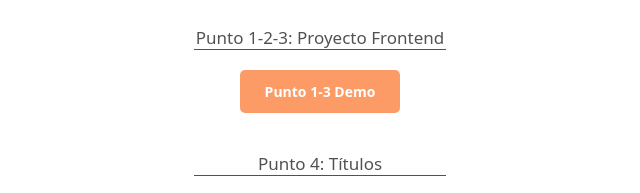
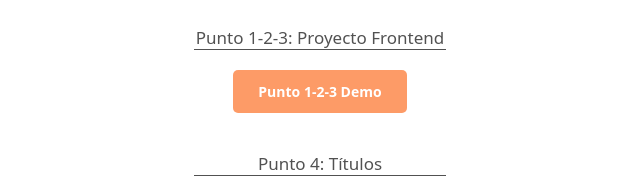
Before and after one commit to Kevinsanc123/taller-9-full_stark, a plain HTML site: page index.html in a window 1280 px wide. Shown: the part 285-478 px from the top of the page, 320-960 px from the left. Drawn offline with Linux system fonts and the light colour scheme.

Commit message:
se corrige la pagina

```diff
--- a/index.html
+++ b/index.html
@@ -17,9 +17,8 @@
           <p>
             Punto 1-2-3: Proyecto Frontend
           </p>
-          <a href="./punto-1-3/index.html">
-            Punto 1-3 Demo
-          </a>
+          <a href="./punto-1-2-3/index.html">Punto 1-2-3 Demo</a>
+
         </li>
         <li>
           <p>
```
